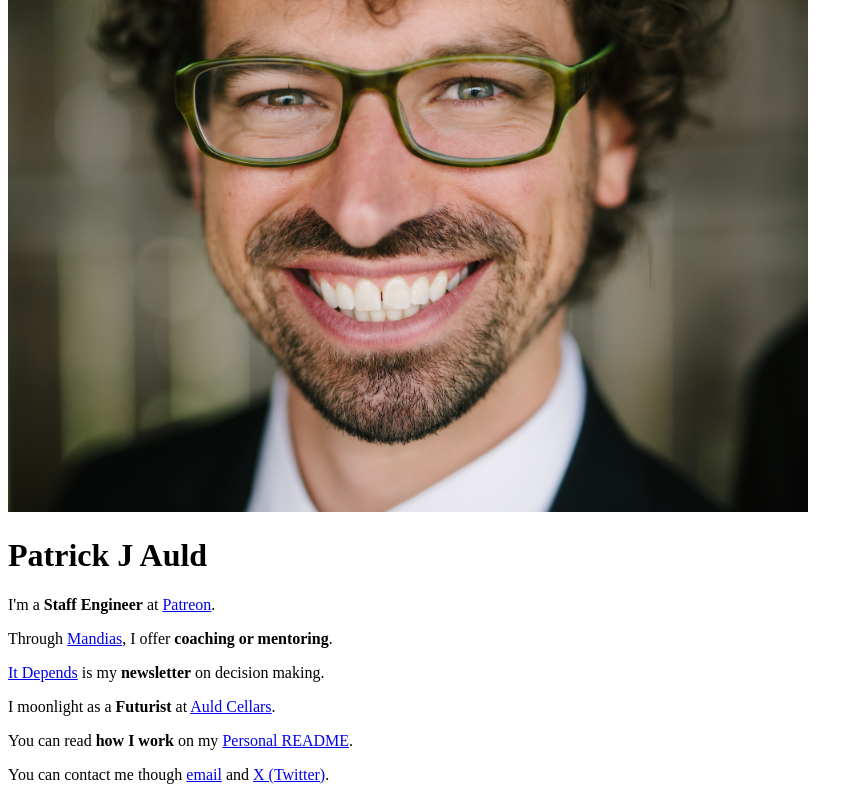
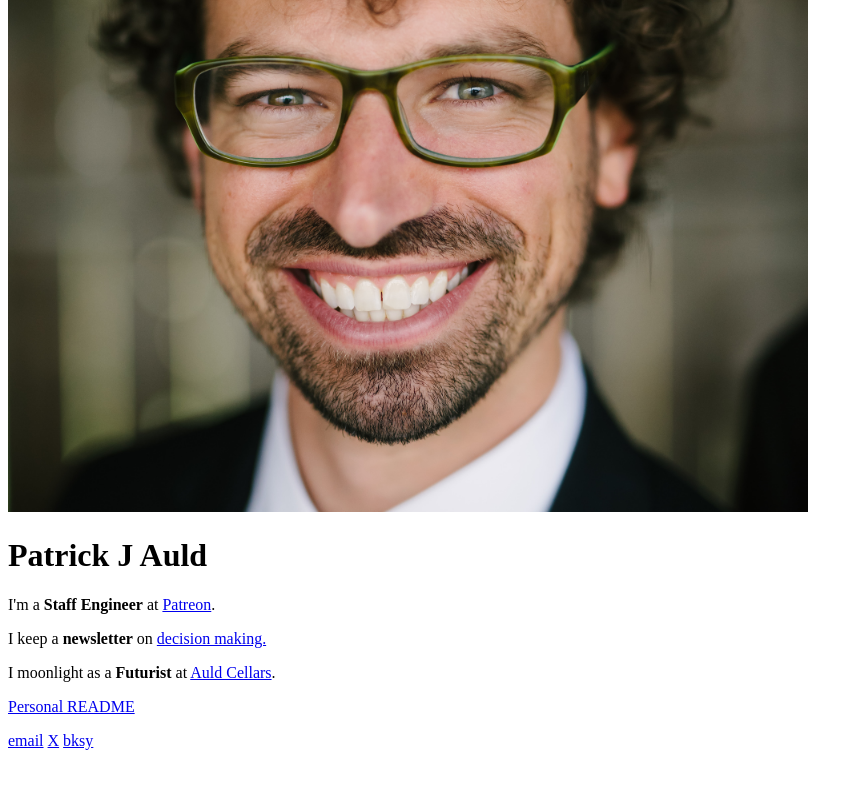
Before and after one commit to PatrickAuld/patrickauld.com, a Next.js app: page / in a window 1280 px wide. Shown: the part 296-1096 px from the top of the page, without its empty margins (0-863 px from the left). After the commit the page ends 1062 px from the top, so only its background shows below. Built offline with nearby package versions, Linux system fonts and the light colour scheme.

Commit message:
Update index.tsx

```diff
--- a/pages/index.tsx
+++ b/pages/index.tsx
@@ -13,11 +13,11 @@ function AboutStatement() {
   return (
     <div>
       <TextStatement>I'm a <b>Staff Engineer</b> at <a className="underline" href="https://patreon.com">Patreon</a>.</TextStatement>
-      <TextStatement>Through <a className="underline" href="https://mandias.xyz">Mandias</a>, I offer <b>coaching or mentoring</b>.</TextStatement>
-      <TextStatement><a className="underline" href="https://patrickauld.substack.com">It Depends</a> is my <b>newsletter</b> on decision making.</TextStatement>
+      <TextStatement>I keep a <b>newsletter</b> on <a className="underline" href="https://patrickauld.substack.com">decision making.</a></TextStatement>
       <TextStatement>I moonlight as a <b>Futurist</b> at <a className="underline" href="https://auldcellars.com">Auld Cellars</a>.</TextStatement>
-      <TextStatement>You can read <b>how I work</b> on my <a className="underline" href="/README">Personal README</a>.</TextStatement>
-      <p className="mt-1 max-w-2xl text-base text-gray-700 pb-2 pt-8">You can contact me though <a className="underline" href="mailto:patrick+homepage@patrickauld.com">email</a> and <a className="underline" href="https://x.com/patrickauld">X (Twitter)</a>.</p>
+
+      <p className="mt-1 max-w-2xl text-base text-gray-700 pb-2 pt-8"><a className="underline" href="/README">Personal README</a></p>
+      <p className="mt-1 max-w-2xl text-base text-gray-700 pb-2 pt-8"><a className="underline" href="mailto:patrick+homepage@patrickauld.com">email</a> <a className="underline" href="https://x.com/patrickauld">X</a> <a className="underline" href="https://bsky.app/profile/patrickauld.com">bksy</a></p>
     </div>
   )
 }
```
